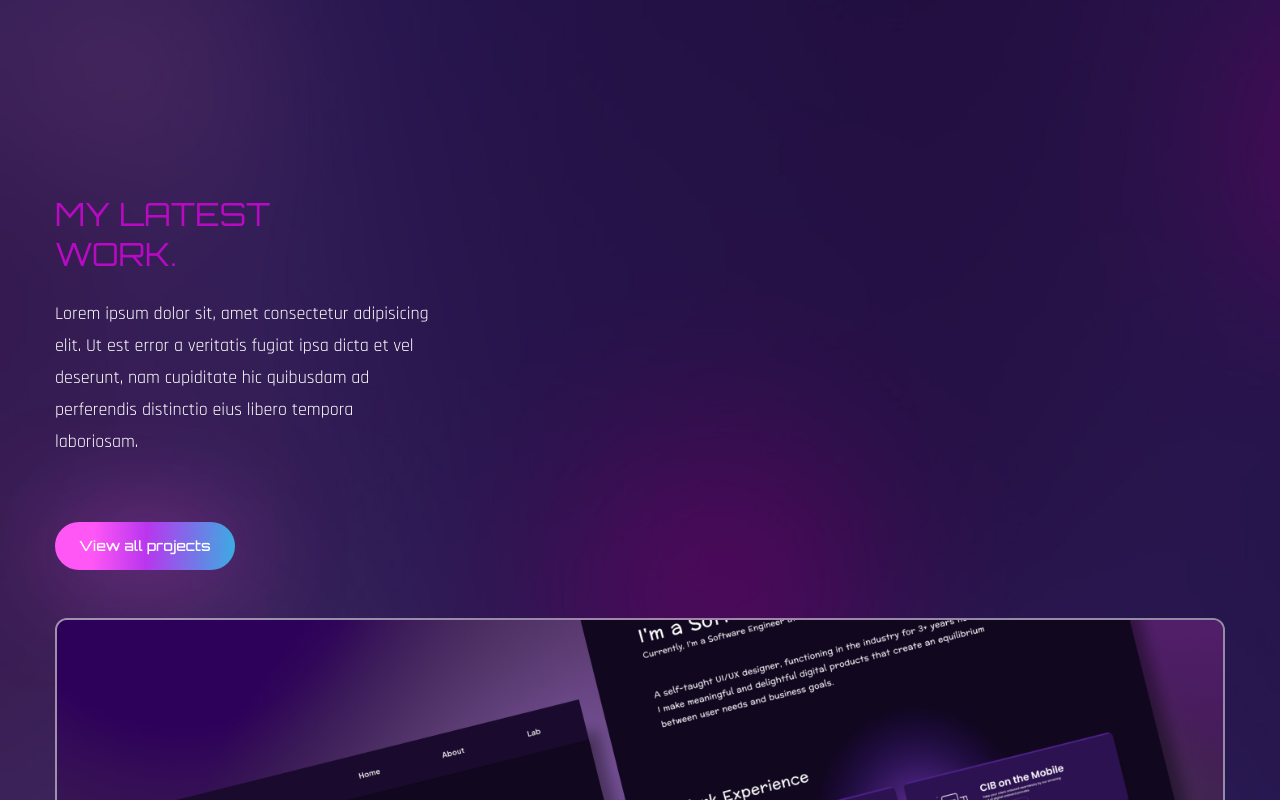
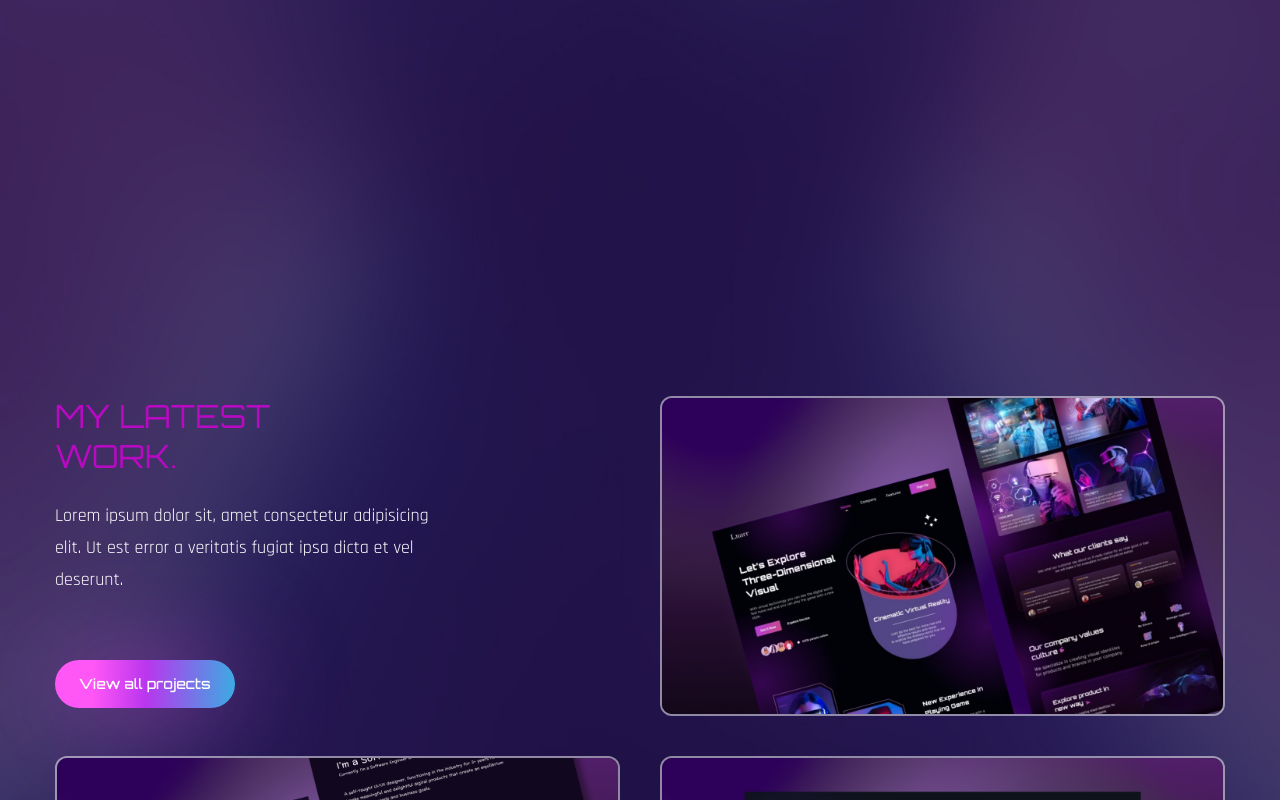
Before and after one commit to fndoRamos/portfolio, a React (Create React App) app: page / in a window 1280 px wide. Shown: the part 2000-2800 px from the top of the page. Built offline with nearby package versions, Linux system fonts and the light colour scheme; the HTML template or start-up script is replaced by a standard one; a web font is replaced by a local one.

Commit message:
finish projects style, add contact section

```diff
--- a/src/App.js
+++ b/src/App.js
@@ -18,7 +18,7 @@ const App = () => {
       <Services />
       <Projects />
       <Contact />
-      <div className='h-[4000px]'></div>
+      {/* <div className='h-[4000px]'></div> */}
     </div>
   );
 };
--- a/src/components/Contact.js
+++ b/src/components/Contact.js
@@ -1,7 +1,58 @@
-import React from 'react';
+import React from "react";
+// motion
+import { motion } from "framer-motion";
+// variants
+import { fadeIn } from "../variants";
 
 const Contact = () => {
-  return <div className='section' id='contact'>Contact</div>;
+  return (
+    <section className="py-16 lg:section" id="contact">
+      <div className="container mx-auto">
+        <div className="flex flex-col lg:flex-row">
+          {/* text */}
+          <motion.div
+          variants={fadeIn("left", 0.3)}
+          initial="hidden"
+          whileInView={"show"}
+          viewport={{ once: false, amount: 0.3 }}
+          className="flex items-center justify-start flex-1">
+            <div>
+              <h4 className="mb-2 text-xl font-medium tracking-wide uppercase text-accent">
+                Get in touch
+              </h4>
+              <h2 className="text-[45px] lg:text-[90px] leading-none mb-12">
+                Let's work <br />
+                together!
+              </h2>
+            </div>
+          </motion.div>
+          {/* form */}
+          <motion.form
+          variants={fadeIn("right", 0.3)}
+          initial="hidden"
+          whileInView={"show"}
+          viewport={{ once: false, amount: 0.3 }}
+          className="flex flex-col items-start flex-1 p-6 pb-24 border rounded-2xl gap-y-6">
+            <input
+              className="w-full py-3 transition-all bg-transparent border-b outline-none placeholder:text-white focus:border-accent"
+              type="text"
+              placeholder="Your name"
+            />
+            <input
+              className="w-full py-3 transition-all bg-transparent border-b outline-none placeholder:text-white focus:border-accent"
+              type="text"
+              placeholder="Your email"
+            />
+            <textarea
+              className="w-full py-12 mb-12 transition-all bg-transparent border-b outline-none resize-none placeholder:text-white focus:border-accent"
+              placeholder="Your message"
+            ></textarea>
+            <button className="btn btn-lg">Send message</button>
+          </motion.form>
+        </div>
+      </div>
+    </section>
+  );
 };
 
 export default Contact;
--- a/src/components/Projects.js
+++ b/src/components/Projects.js
@@ -12,8 +12,14 @@ const Projects = () => {
   return (
     <section className="section" id="projects">
       <div className="container mx-auto">
-        <div>
-          <div className="flex flex-col flex-1 mb-10 gap-y-12 lg:mb-0">
+        <div className="flex flex-col lg:flex-row gap-x-10">
+          <motion.div
+            variants={fadeIn("right", 0.3)}
+            initial="hidden"
+            whileInView={"show"}
+            viewport={{ once: false, amount: 0.3 }}
+            className="flex flex-col flex-1 mb-10 gap-y-12 lg:mb-0"
+          >
             {/* text */}
             <div>
               <h2 className="leading-tight h2 text-accent">
@@ -22,13 +28,11 @@ const Projects = () => {
               </h2>
               <p className="max-w-sm mb-16">
                 Lorem ipsum dolor sit, amet consectetur adipisicing elit. Ut est
-                error a veritatis fugiat ipsa dicta et vel deserunt, nam
-                cupiditate hic quibusdam ad perferendis distinctio eius libero
-                tempora laboriosam.
+                error a veritatis fugiat ipsa dicta et vel deserunt.
               </p>
               <button className="btn btn-sm">View all projects</button>
             </div>
-            {/* image */}
+            {/* project1 */}
             <div className="relative overflow-hidden border-2 group border-white/50 rounded-xl">
               {/* overlay */}
               <div className="absolute z-40 w-full h-full transition-all duration-300 group-hover:bg-black/70"></div>
@@ -44,10 +48,56 @@ const Projects = () => {
               </div>
               {/* title */}
               <div className="absolute z-50 transition-all duration-700 -bottom-full left-12 group-hover:bottom-14">
-                <span className="text-white text-3x1">Project title</span>
+                <span className="text-3xl text-white">Project title</span>
               </div>
             </div>
-          </div>
+          </motion.div>
+          <motion.div
+            variants={fadeIn("left", 0.2)}
+            initial="hidden"
+            whileInView={"show"}
+            viewport={{ once: false, amount: 0.3 }}
+            className="flex flex-col flex-1 gap-y-10"
+          >
+            {/* project2 */}
+            <div className="relative overflow-hidden border-2 group border-white/50 rounded-xl">
+              {/* overlay */}
+              <div className="absolute z-40 w-full h-full transition-all duration-300 group-hover:bg-black/70"></div>
+              {/* img */}
+              <img
+                className="transition-all duration-500 group-hover:scale-125"
+                src={Img2}
+                alt="project1"
+              />
+              {/* pretitle */}
+              <div className="absolute z-50 transition-all duration-500 -bottom-full left-12 group-hover:bottom-24">
+                <span className="text-gradient">WEB DEV</span>
+              </div>
+              {/* title */}
+              <div className="absolute z-50 transition-all duration-700 -bottom-full left-12 group-hover:bottom-14">
+                <span className="text-3xl text-white">Project title</span>
+              </div>
+            </div>
+            {/* project3 */}
+            <div className="relative overflow-hidden border-2 group border-white/50 rounded-xl">
+              {/* overlay */}
+              <div className="absolute z-40 w-full h-full transition-all duration-300 group-hover:bg-black/70"></div>
+              {/* img */}
+              <img
+                className="transition-all duration-500 group-hover:scale-125"
+                src={Img3}
+                alt="project1"
+              />
+              {/* pretitle */}
+              <div className="absolute z-50 transition-all duration-500 -bottom-full left-12 group-hover:bottom-24">
+                <span className="text-gradient">WEB DEV</span>
+              </div>
+              {/* title */}
+              <div className="absolute z-50 transition-all duration-700 -bottom-full left-12 group-hover:bottom-14">
+                <span className="text-3xl text-white">Project title</span>
+              </div>
+            </div>
+          </motion.div>
         </div>
       </div>
     </section>
```
